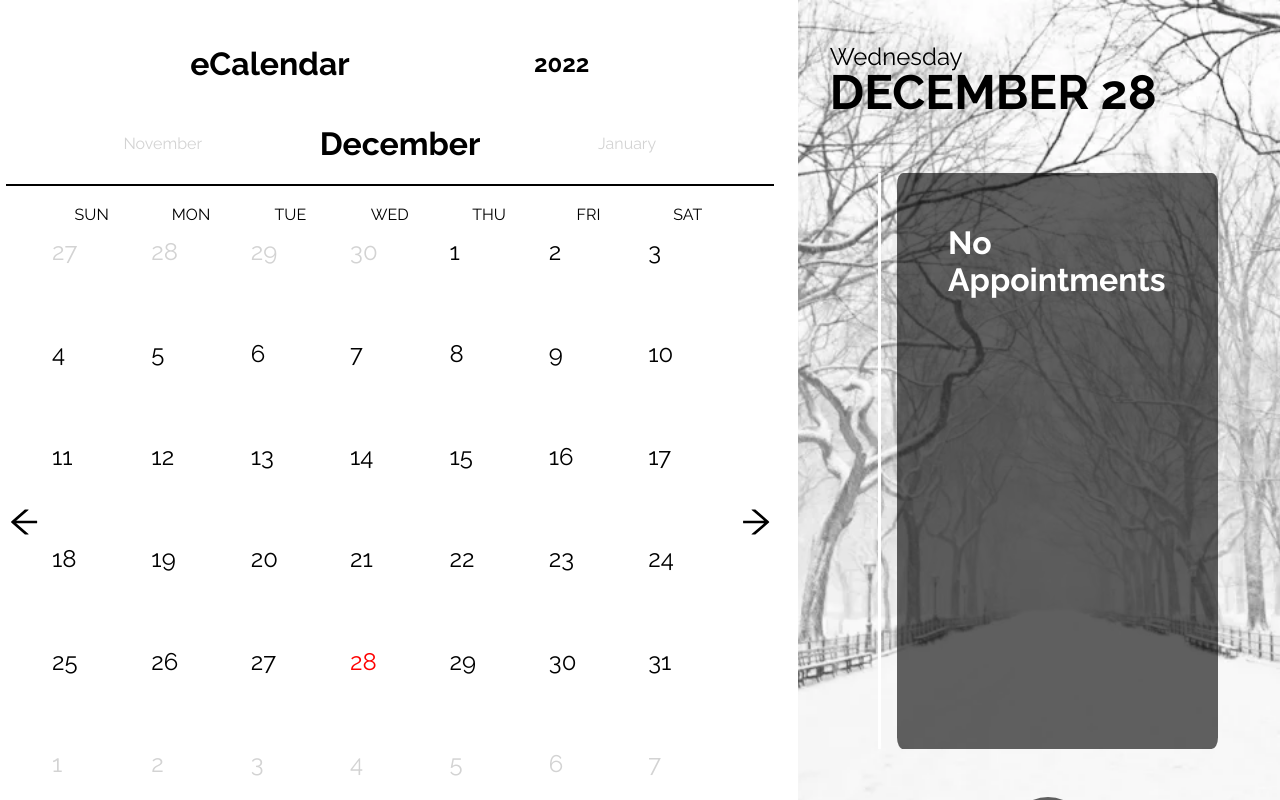
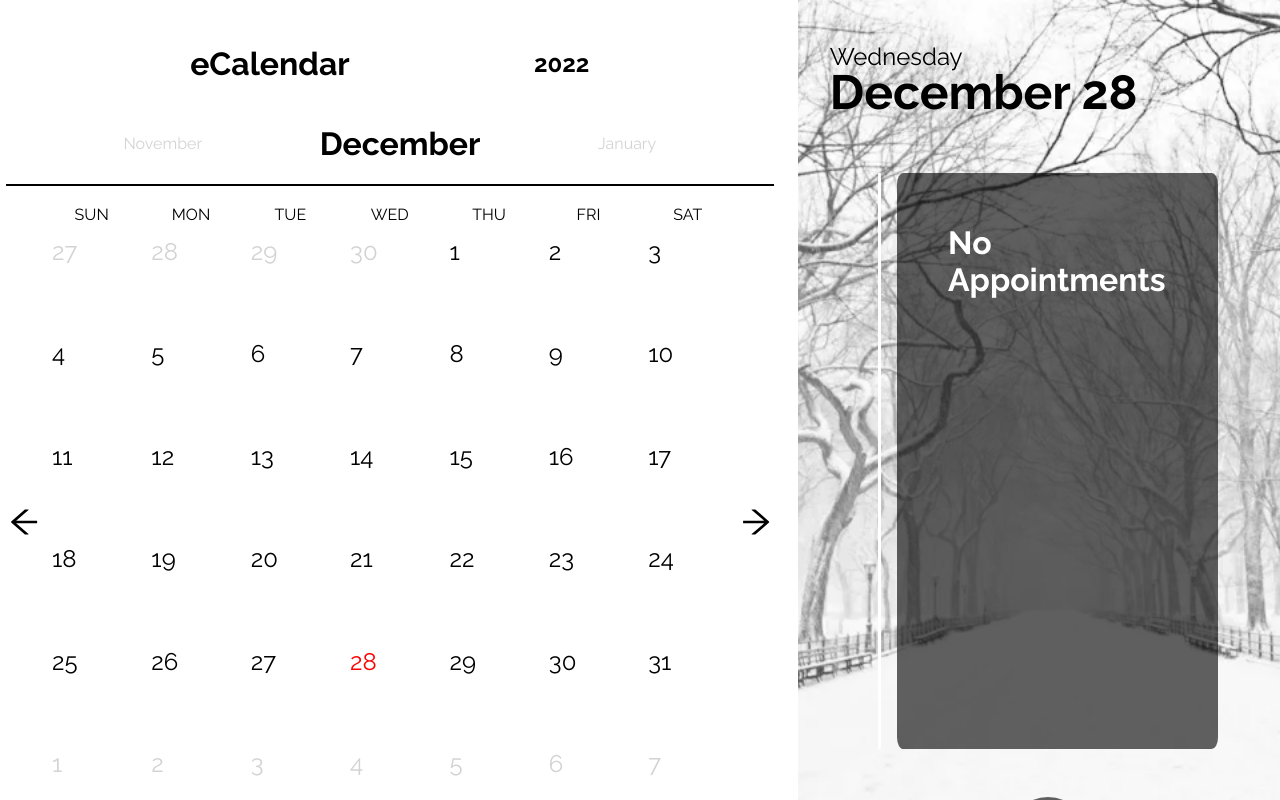
Before and after one commit to sherlineau/eCalendar, a React (Create React App) app: page / in a window 1280 px wide. Built offline with nearby package versions, Linux system fonts and the light colour scheme; the HTML template or start-up script is replaced by a standard one; a web font is replaced by a local one.

Commit message:
moved heading to Calendar, heading added to props

```diff
--- a/src/components/Calendar.jsx
+++ b/src/components/Calendar.jsx
@@ -86,10 +86,12 @@ const Calendar = () => {
   const today = date;
 
   // get todays date, year, and month
+  // variables to send to functions and other components
   const [day, setDay] = useState(date.getDate());
   const [year, setYear] = useState(date.getFullYear());
   const [month, setMonth] = useState(date.getMonth());
   const [calendar, setCalendar] = useState(getCalendar(year, month + 1));
+  const heading = ['January','February','March','April','May','June','July','August','September','October','November','December']
 
   const { prevCalendarMonth, currCalendarMonth, nextCalendarMonth } = calendar;
 
@@ -131,7 +133,7 @@ const Calendar = () => {
   return (
     <div className="section">
       <div className="section-left">
-        <CalendarHeader month={month} year={year} />
+        <CalendarHeader month={month} year={year} heading={heading}/>
         <div className="content">
           <AiOutlineArrowLeft onClick={(e) => pastMonth()} className="btn" />
           <div className="calendar">
@@ -183,6 +185,7 @@ const Calendar = () => {
       <DayEvents
         month={month}
         day={day}
+        heading= {heading}
         currCalendarMonth={calendar.currCalendarMonth}
       />
     </div>
--- a/src/components/CalendarHeader.jsx
+++ b/src/components/CalendarHeader.jsx
@@ -1,8 +1,7 @@
 import React from 'react'
 
 const CalendarHeader = (props) => {
-  const { month, year } = props
-  const heading = ['January','February','March','April','May','June','July','August','September','October','November','December']
+  const { month, year, heading } = props
 
   return (
     <div className='calendar-header'>
--- a/src/components/DayEvents.jsx
+++ b/src/components/DayEvents.jsx
@@ -5,21 +5,7 @@ import FormModal from "./FormModal";
 const DayEvents = (props) => {
   const [showModal, setShowModal] = useState(false);
 
-  const { month, day, currCalendarMonth } = props;
-  const heading = [
-    "JANUARY",
-    "FEBRUARY",
-    "MARCH",
-    "APRIL",
-    "MAY",
-    "JUNE",
-    "JULY",
-    "AUGUST",
-    "SEPTEMBER",
-    "OCTOBER",
-    "NOVEMBER",
-    "DECEMBER",
-  ];
+  const { month, day, currCalendarMonth, heading } = props;
 
   const WeekDays = [
     "Sunday",
```
